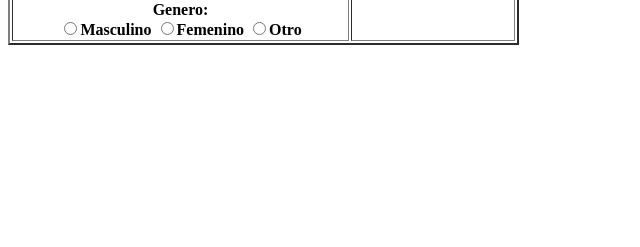
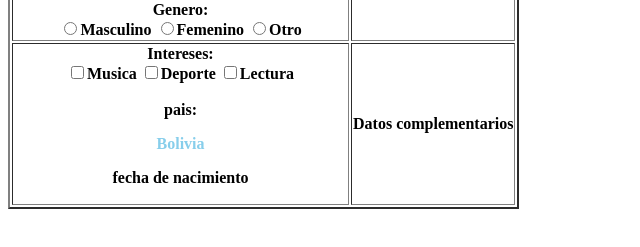
Before and after one commit to blaze-darck/ExamenPI, a plain HTML site: page index.html in a window 1280 px wide. Shown: the part 271-518 px from the top of the page, without its empty margins (0-640 px from the left). Drawn offline with Linux system fonts and the light colour scheme.

Commit message:
feat: Adicion de checkbox button para seleccion de datos complementarios

```diff
--- a/index.html
+++ b/index.html
@@ -23,7 +23,18 @@
                 <label><input type="radio">Otro</label>
             </form>
         </th><th>Datos de genero</th></tr>
+        <tr><th>
+            <form>
+            Intereses: <br>
 
+            <label ><input type="checkbox">Musica</label>
+            <label ><input type="checkbox">Deporte</label>
+            <label ><input type="checkbox">Lectura</label>
+            </form> <br>
+
+            pais: <p style="color: skyblue;">Bolivia</p>
+            <p>fecha de nacimiento</p>
+    </th><th>Datos complementarios</th></tr>
     </table>
 </head>
 <body>
```
